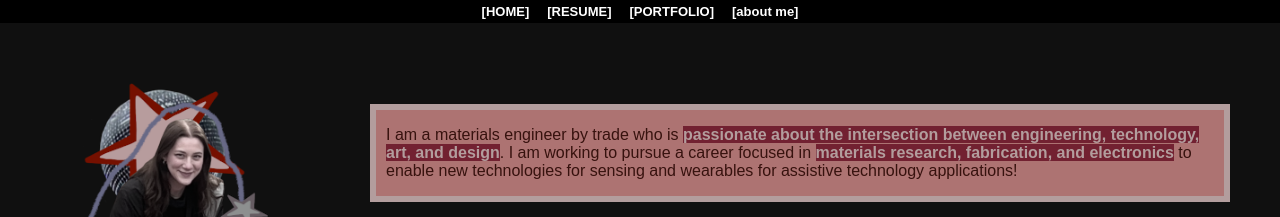
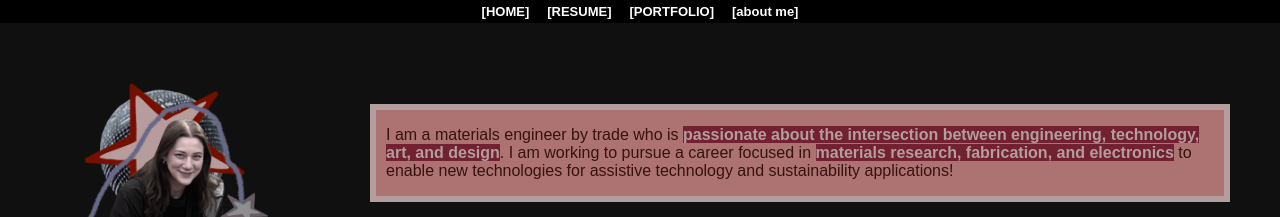
Before and after one commit to egriff44/egriff44.github.io, a plain HTML site: page aboutme.html in a window 1280 px wide. Shown: the top 217 px of the page. Drawn offline with Linux system fonts and the light colour scheme.

Commit message:
update about me

```diff
--- a/aboutme.html
+++ b/aboutme.html
@@ -169,7 +169,7 @@
                 <p style="font-size: 16px;">I am a materials engineer by trade who is
                     <span style="font-size: 146x; background-color: #722131; color: #b39d9d; font-weight: bolder">passionate about the intersection between engineering, technology, art, and design</span>.
                     I am working to pursue a career focused in <span style="font-size: 16px; background-color: #722131; color: #b39d9d; font-weight: bolder">materials research, fabrication, and electronics</span>
-                     to enable new technologies for sensing and wearables for assistive technology applications!
+                     to enable new technologies for assistive technology and sustainability applications!
                 </p>
 
             </div>
```
